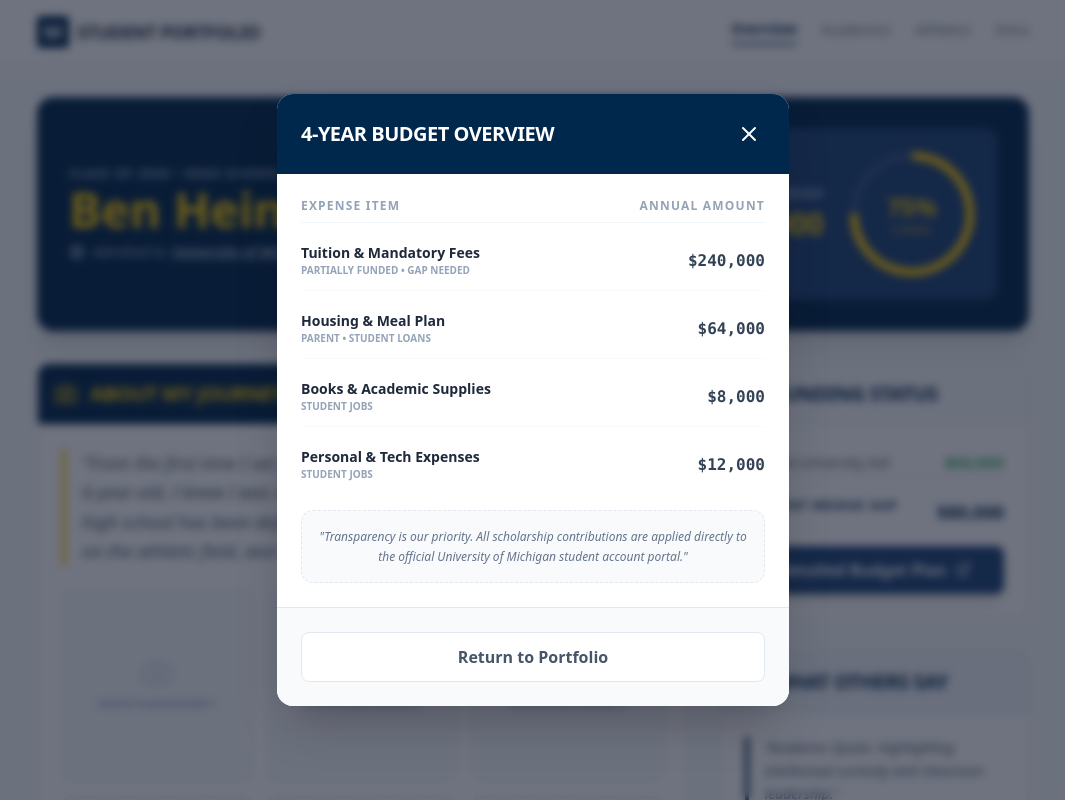
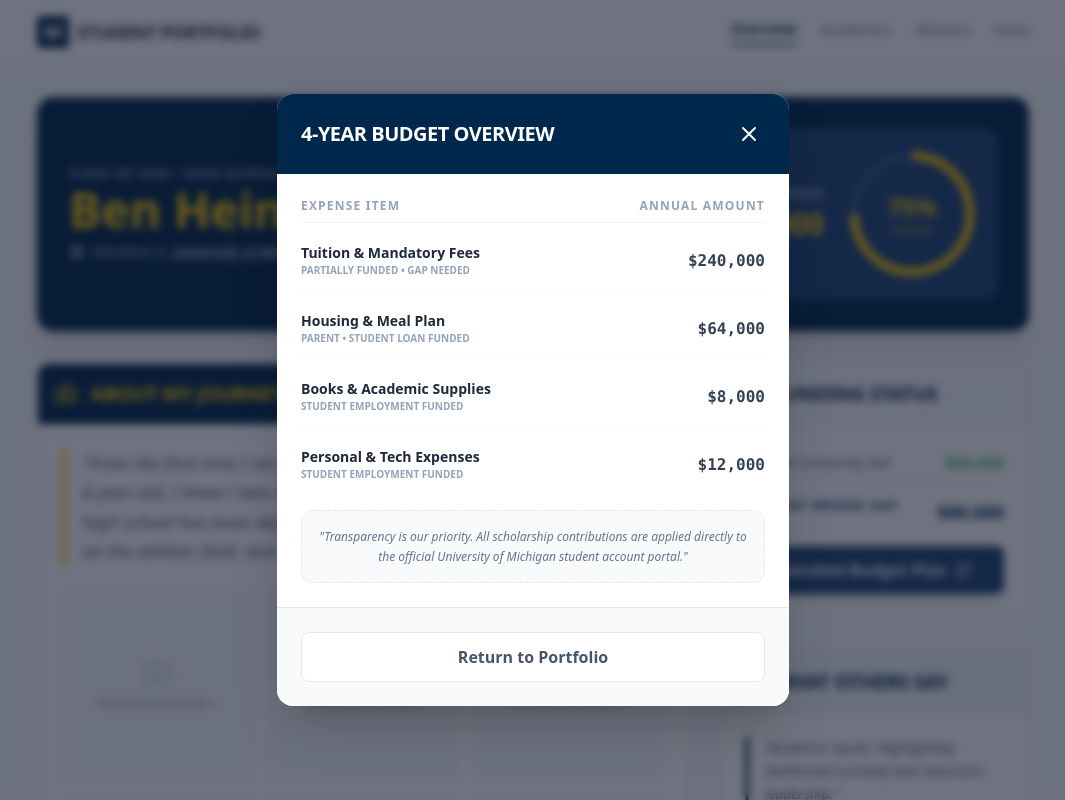
Before and after one commit to socalpete007/go-blue, a React (Vite) app: page / in a window 1280 px wide. Both pictures are taken after a click on the button "Detailed Budget Plan". Shown: the top 800 px of the page, without its empty margins (107-1172 px from the left). Built offline with nearby package versions, Linux system fonts and the light colour scheme.

Commit message:
Update App.jsx

```diff
--- a/src/App.jsx
+++ b/src/App.jsx
@@ -95,9 +95,9 @@ const App = () => {
                 <div className="h-px bg-slate-100"></div>
                 {[
                   { item: "Tuition & Mandatory Fees", amount: "$240,000", status: "Partially Funded • Gap Needed" },
-                  { item: "Housing & Meal Plan", amount: "$64,000", status: "Parent • Student Loans" },
-                  { item: "Books & Academic Supplies", amount: "$8,000", status: "Student Jobs" },
-                  { item: "Personal & Tech Expenses", amount: "$12,000", status: "Student Jobs" }
+                  { item: "Housing & Meal Plan", amount: "$64,000", status: "Parent • Student Loan Funded" },
+                  { item: "Books & Academic Supplies", amount: "$8,000", status: "Student Employment Funded" },
+                  { item: "Personal & Tech Expenses", amount: "$12,000", status: "Student Employment Funded" }
                 ].map((row, i) => (
                   <div key={i} className="flex justify-between items-center py-3 border-b border-slate-50 last:border-0">
                     <div>
```
